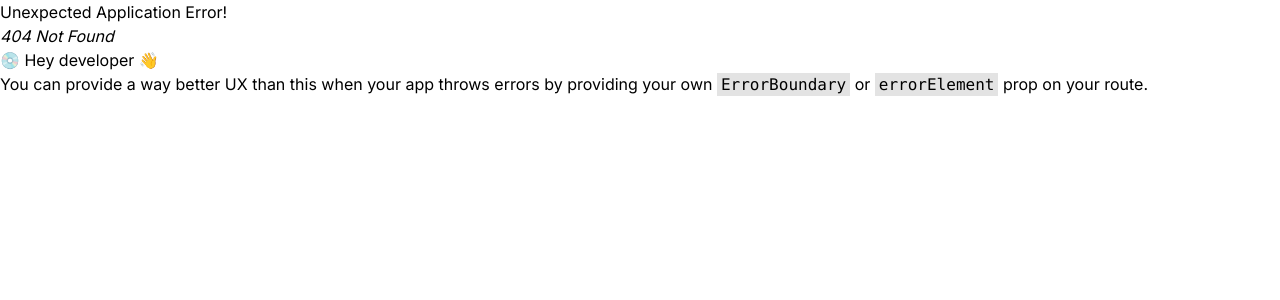
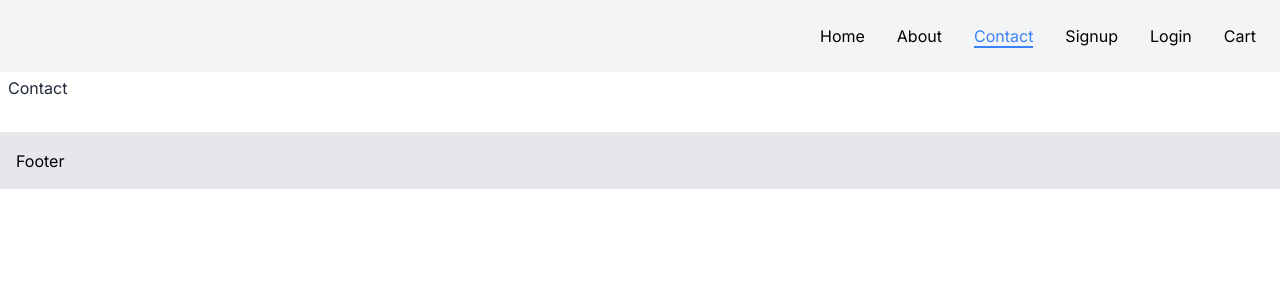
Before and after one commit to Tausifqureshi/React_Using_Filter, a React (Vite) app: page /contact in a window 1280 px wide. Before the commit this address had no page. Shown: the top 300 px of the page. Built offline with nearby package versions, Linux system fonts and the light colour scheme.

Commit message:
Router-Updated

```diff
--- a/src/components/Input.jsx
+++ b/src/components/Input.jsx
@@ -1,7 +1,7 @@
 import React from "react";
 
 function Input() {
-  return <div className="p-5 m-3 bg-yellow-500">Input</div>;
+  return <div className="p-5 m-3 bg-yellow-500"> Input </div>;
 }
 
 export default Input;
--- a/src/components/navbar/Navbar.jsx
+++ b/src/components/navbar/Navbar.jsx
@@ -53,7 +53,7 @@ function Navbar() {
     { name: "Signup", URL: "/signup" },
     { name: "Login", URL: "/login" },
     { name: "Cart", URL: "/cart" },
-    { name: "Input", URL: "/input" },
+    // { name: "Input", URL: "/input" },
   ];
 
   return (
--- /dev/null
+++ b/src/page/Contact.jsx
@@ -0,0 +1,7 @@
+import React from "react";
+
+function Contact() {
+  return <div>Contact</div>;
+}
+
+export default Contact;
--- /dev/null
+++ b/src/page/index.js
@@ -0,0 +1,8 @@
+import Home from "./Home";
+import About from "./About";
+import Contact from "./Contact";
+// import Signup from "./Signup";
+// import Login from "./Login";
+
+
+export { Home, About, Contact };
```
Also changed, not shown: src/App.jsx (+10 -5 lines), src/components/main/MainContents.jsx (+1 -8 lines), src/page/Footer/Footer.jsx (renamed from src/page/Footer.jsx), src/page/cart/Cart.jsx (renamed from src/page/Cart.jsx), src/page/cart/CartItem.jsx (renamed from src/page/CartItem.jsx).
